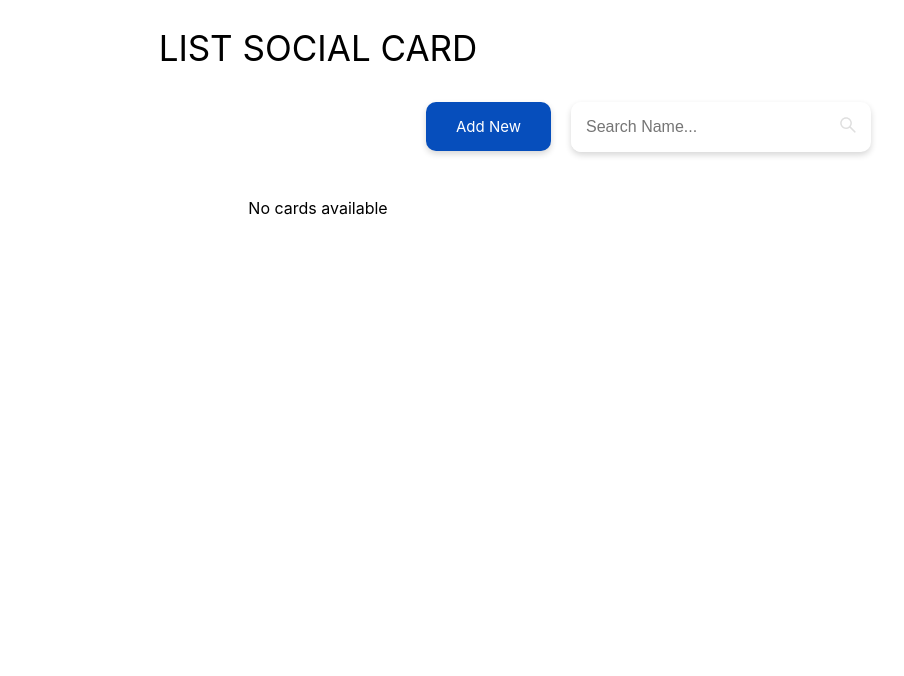
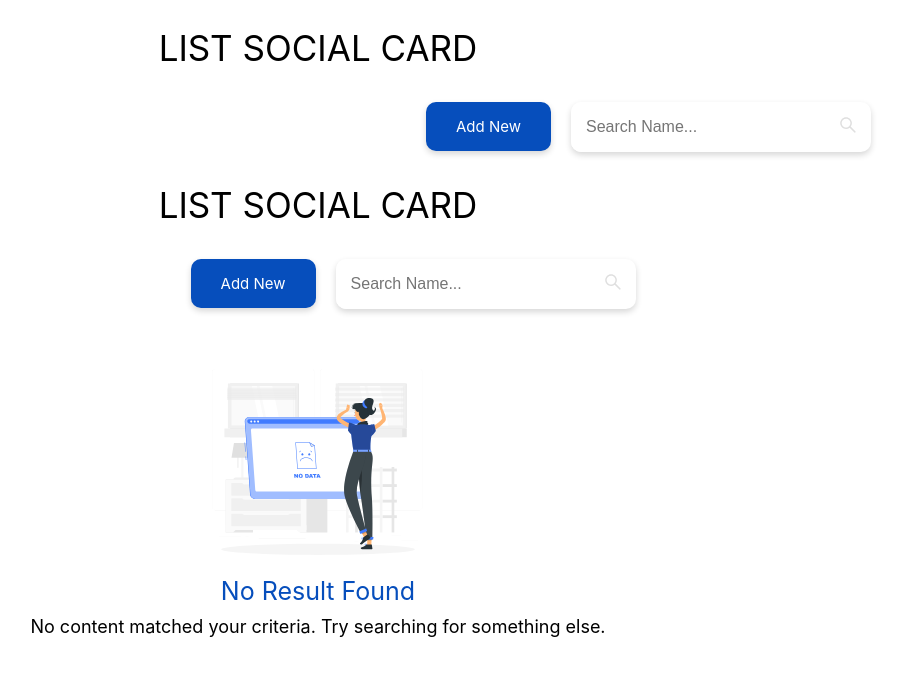
Before and after one commit to Tea-2003/Challege_ListSocialCard, a React (Create React App) app: page / in a window 1280 px wide. Shown: the top 676 px of the page, without its empty margins (322-1226 px from the left). Built offline with nearby package versions, Linux system fonts and the light colour scheme.

Commit message:
handle show images v2

```diff
--- a/src/Components/Card/index.jsx
+++ b/src/Components/Card/index.jsx
@@ -6,7 +6,7 @@ import ModalAdd from "../ModalAdd";
 import ModalDelete from "../ModalDelete";
 import { getData, getlocalData } from "date-fns/getDate";
 import { format } from "date-fns";
-
+import Result from "../Result";
 const customStyles = {
   content: {
     top: "50%",
@@ -38,6 +38,7 @@ const Card = () => {
     const updatedData = [...localData, newCard];
     setDataLocal(updatedData);
     saveDataToLocalStorage(updatedData);
+    setCardData(updatedData);
   };
 
   const saveDataToLocalStorage = (data) => {
@@ -143,13 +144,13 @@ const Card = () => {
               <a href="/Detail">
                 <div className={styles.subTitle}>{card.description}</div>
                 <div className={styles.images}>
-                  <img src={card.images} alt="" />
+                  <img src={card.images} alt="images"/>
                 </div>
               </a>
             </div>
           ))
         ) : (
-          <p>No cards available</p>
+          <Result />
         )}
       </div>
     </div>
--- a/src/Components/ModalAdd/index.jsx
+++ b/src/Components/ModalAdd/index.jsx
@@ -1,5 +1,6 @@
 import styles from "./style.module.css";
 import React, { useState, useEffect } from "react";
+import { updateCardData } from "../Card/dataUtils";
 import axios from "axios";
 
 const ModalAdd = ({ closeModal }) => {
@@ -110,6 +111,7 @@ const ModalAdd = ({ closeModal }) => {
       setCardData(updatedCardData);
       saveDataToLocalStorage(updatedCardData);
 
+      updateCardData(newCard, setDataLocal, saveDataToLocalStorage);
       closeModal();
     }
   };
```
